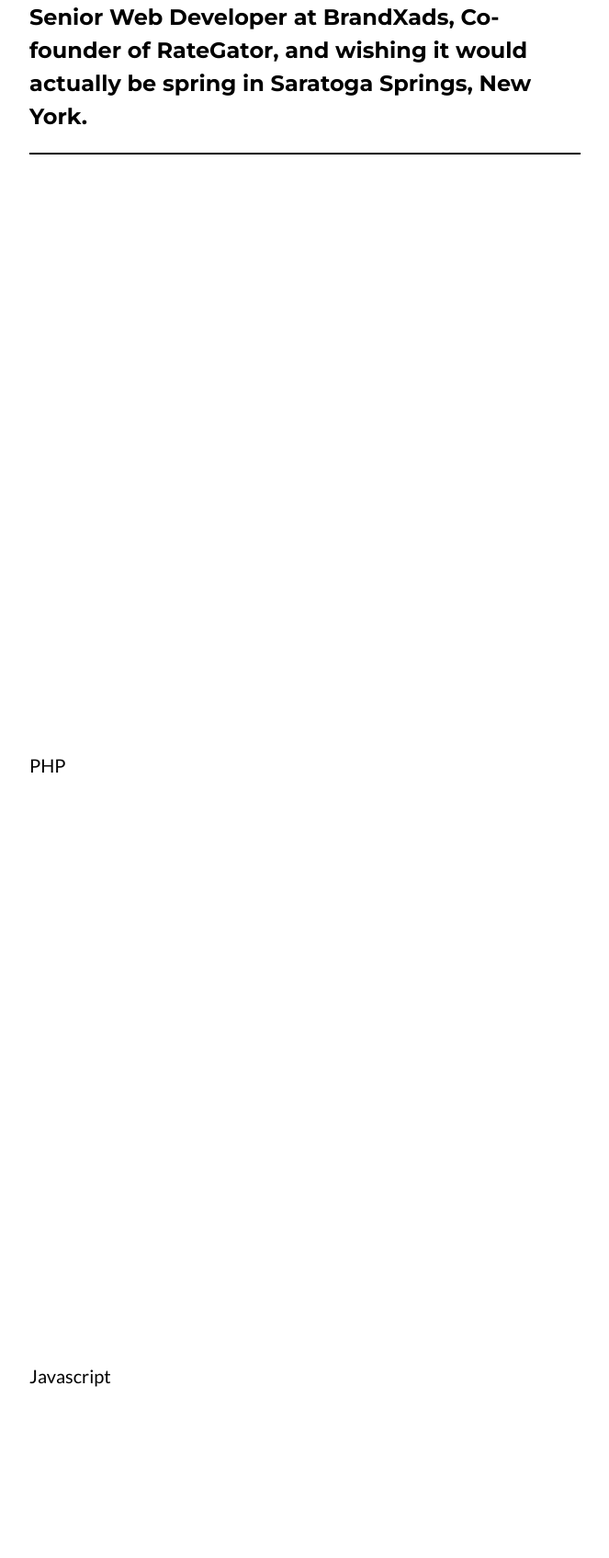
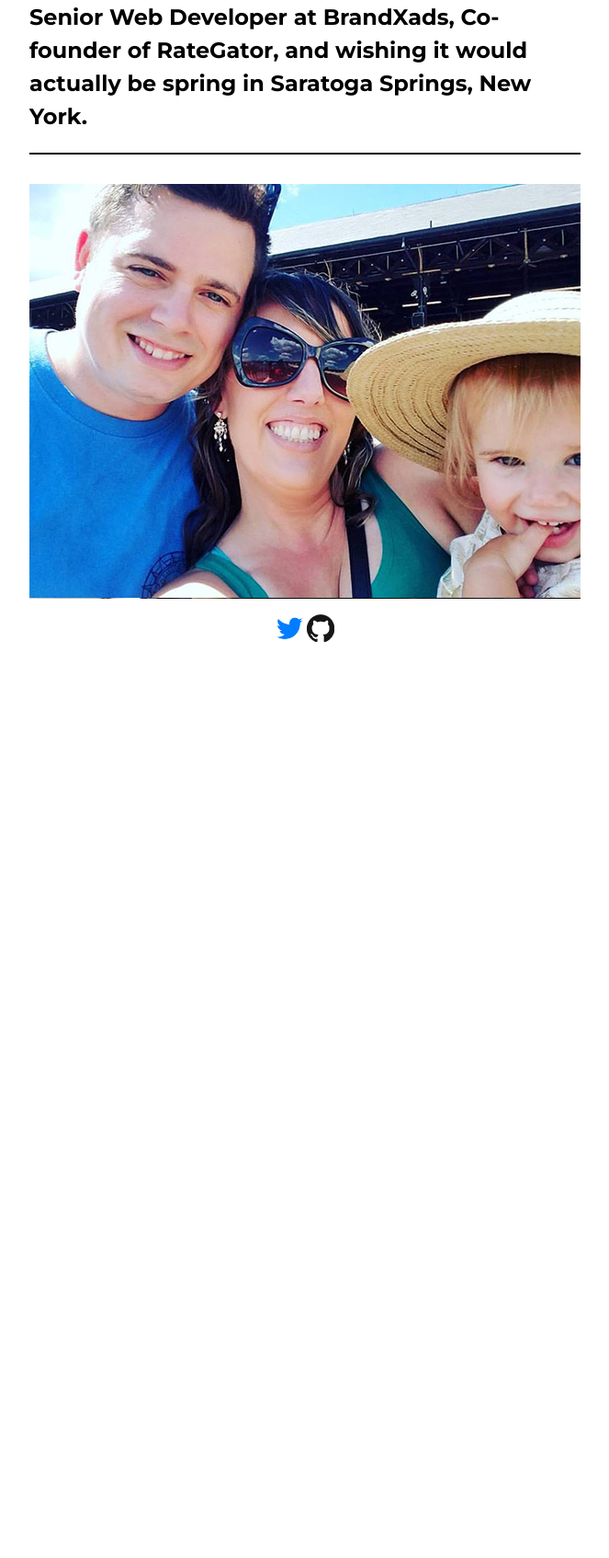
Before and after one commit to BradKriss/BradKriss, a PHP site: page / in a window 1280 px wide. Shown: the part 226-1920 px from the top of the page at 92% size, without its empty margins (308-971 px from the left). After the commit the page ends 924 px from the top, so only its background shows below. Run offline with PHP 8.4, Linux system fonts and the light colour scheme.

Commit message:
Bringing PHP File Current

```diff
--- a/public/index.php
+++ b/public/index.php
@@ -29,124 +29,12 @@
     </h4>
   </section>
 
-  <section id="skills">
-      <div class="group">
-        <div class="skill-box" id="skill-box-1">
-          <div class="skill-box-content-wrap">
-            <div class="enforce-aspect"></div>
-            <div class="skill-box-content">
-              <p class="skill-header">PHP</p>
-              <p class="skill-subtext" style="display: none;">
-                  This was the first programing language I learned when I needed
-                  to build a basic form processor. Since then I've used PHP to
-                  build a number of APIs, CRMs from scratch, and it's the backbone
-                  RateGator.com. My Framework of choice is Laravel.
-              </p>
-            </div>
-          </div>
-        </div>
-        <div class="skill-box" id="skill-box-2">
-          <div class="skill-box-content-wrap">
-            <div class="enforce-aspect"></div>
-            <div class="skill-box-content">
-              <p class="skill-header">Javascript</p>
-              <p class="skill-subtext" style="display: none;">
-                  I used to suck a JS, but I've come a long way!
-                  After digging in and learning it the right way and finding a
-                  framework that fit my style I've come to love JS and all the
-                  great things that can be accomplished with it. VueJS ftw
-              </p>
-            </div>
-          </div>
-        </div>
-        <div class="skill-box" id="skill-box-3">
-          <div class="skill-box-content-wrap">
-            <div class="enforce-aspect"></div>
-            <div class="skill-box-content">
-              <p class="skill-header">HTML/CSS</p>
-              <p class="skill-subtext" style="display: none;">
-                  Sass <3
-              </p>
-            </div>
-          </div>
-        </div>
-      </div>
-      <div class="group">
-        <div class="skill-box" id="skill-box-4">
-          <div class="skill-box-content-wrap">
-            <div class="enforce-aspect"></div>
-            <div class="skill-box-content">
-              <p class="skill-header">Server Administration</p>
-              <p class="skill-subtext" style="display: none;">
-                  I know my way around the command line and whether it’s a
-                  virtual machine or a dedicated box I know how to get it
-                  up and configured as a webserver with all the bells and
-                  whistles, MySQL, nginx, apache, node, SSL, DNS, ect.
-              </p>
-            </div>
-          </div>
-        </div>
-        <div class="skill-box" id="skill-box-5">
-          <div class="skill-box-content-wrap">
-            <div class="enforce-aspect"></div>
-            <div class="skill-box-content">
-              <p class="skill-header">Git</p>
-              <p class="skill-subtext" style="display: none;">
-                  I started using git just a couple years ago and it's
-                  made my life a whole lot easier!
-              </p>
-            </div>
-          </div>
-        </div>
-        <div class="skill-box" id="skill-box-6">
-          <div class="skill-box-content-wrap">
-            <div class="enforce-aspect"></div>
-            <div class="skill-box-content">
-              <p class="skill-header">Databases</p>
-              <p class="skill-subtext" style="display: none;">
-                  Most of my experience here is with MySQL and SQL. I
-                  understand other platforms like MongoDB but SQL is my
-                  weapon of choice. I've worked with huge data sets,
-                  we're talking data sets in the billions, and I've
-                  setup more DBs than I can remember.
-              </p>
-            </div>
-          </div>
-        </div>
-      </div>
-      <div class="group">
-        <div class="skill-box" id="skill-box-7">
-          <div class="skill-box-content-wrap">
-            <div class="enforce-aspect"></div>
-            <div class="skill-box-content">
-              <p class="skill-header">SMTP</p>
-              <p class="skill-subtext" style="display: none;">
-                  Not sure this is a needed skill now a days with platforms
-                  like Mailchimp but seven boxes looked odd. That said, I do
-                  have a fair amount of experience here. I worked for an email
-                  marketing firm, running their email marketing infrastructure
-                  for quite a few years...
-              </p>
-            </div>
-          </div>
-        </div>
-        <div class="skill-box" id="skill-box-8" >
-          <div class="skill-box-content-wrap">
-            <div class="enforce-aspect"></div>
-            <div class="skill-box-content">
-              <p class="skill-header">Sales & Marketing</p>
-              <p class="skill-subtext" style="display: none;">
-                  Well this isn't something you see every day, a 'tech guy'
-                  who gets along with 'sales guys'. How'd that happen?
-                  Well I started my career in sales and in that time built
-                  some great relationships, managed a number of marketing
-                  campaigns, and was pretty damn good at it too.
-              </p>
-            </div>
-          </div>
-        </div>
-      </div>
-    </div>
+  <section id="photos">
+    <img class="photo hidden" src="img/snake.jpg" alt="Me With an Albino Python">
+    <img class="photo hidden" src="img/dog.jpg" alt="My Cairn Terrier">
+    <img class="photo hidden" src="img/horseshoes.jpg" alt="Me Playing Horseshoes">
+    <img class="photo visible" src="img/family.jpg" alt="My Wife and Daughter">
+    <img class="photo visible" src="img/workstation.jpg" alt="My Workstation">
   </section>
 
   <section id="contact">
```
